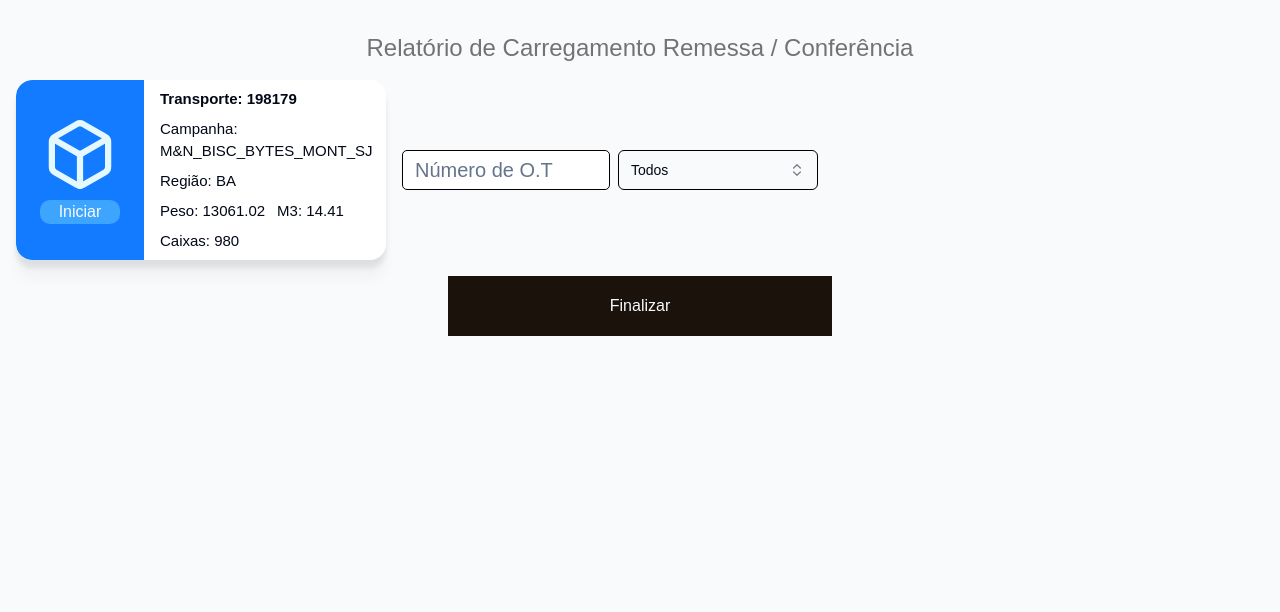
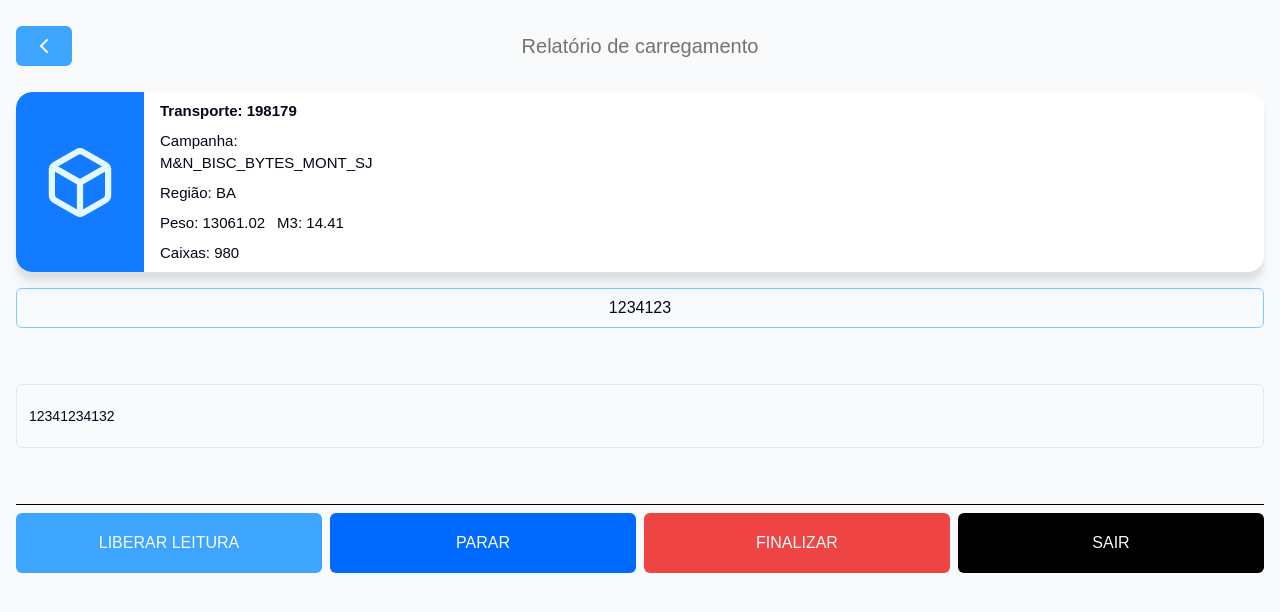
Before and after one commit to triforsys/coletor-bipagem, a React (Vite) app: page /transporte/1 in a window 1280 px wide. Shown: the top 612 px of the page. Built offline with nearby package versions, Linux system fonts and the light colour scheme.

Commit message:
feat: mock to test handle barcode

```diff
--- a/src/Pages/Transport.jsx
+++ b/src/Pages/Transport.jsx
@@ -1,105 +1,31 @@
-import React, { useEffect, useRef, useState } from 'react';
-import { userDecode } from '../lib/jwtDecode';
-import { ClipboardList, CircleCheck, X, CircleX, BoxIcon } from 'lucide-react';
+import React, { useEffect, useRef } from 'react';
+import { BoxIcon, ChevronLeftIcon } from 'lucide-react';
 import { Button } from '@/components/ui/button';
 import { Input } from '@/components/ui/input';
 import { useNavigate } from 'react-router-dom';
-import Select from '@/components/utils/Select';
 
-const formatCNPJ = (cnpj) =>
-  cnpj.replace(/^(\d{2})(\d{3})(\d{3})(\d{4})(\d{2})$/, '$1.$2.$3/$4-$5');
-
-let list = [
+const list = [
   {
-    ot: 175582,
-    costumer: '123412341234',
-    shipping: '123412341234',
-    invoice: '23413241234',
-    status: 'checked',
+    code: 12341234132,
+    error: false,
   },
   {
-    ot: 675644,
-    costumer: '09678543234',
-    shipping: '09678543234',
-    invoice: '09678543234',
-    status: 'pending',
-  },
-  {
-    ot: 54632544,
-    costumer: '67819283497',
-    shipping: '67819283497',
-    invoice: '67819283497',
-    status: 'checked',
+    code: 56789012345,
+    error: false,
   },
 ];
 
-// const CardReport = ({ children: report }) => {
-//   return (
-//     <div className="flex rounded-2xl card-shadow w-[370px] sm:w-[36rem] h-[171px] gap-2">
-//       <div className="flex rounded-l-2xl justify-center w-[128px] flex-col items-center gap-2 bg-slate-400">
-//         <ClipboardList className="w-[78px] h-[75px]" />
-//       </div>
-//       <div className="flex flex-col justify-between py-2 pl-2 text-[15px]">
-//         <p className="font-bold">O.T: {report.ot}</p>
-//         <p>Cliente: {report.costumer}</p>
-//         <p>Remessa: {report.shipping}</p>
-//         <p>Nota: {report.invoice}</p>
-//         <div className="flex justify-around">
-//           <CircleCheck
-//             className="fill-green-500 text-white"
-//             size={50}
-//             cursor="pointer"
-//           />
-//           <CircleX
-//             className="fill-red-500 text-white"
-//             size={50}
-//             cursor="pointer"
-//           />
-//         </div>
-//       </div>
-//     </div>
-//   );
-// };
-
-const CardInfo = () => {
-  const report = {
-    charge: window.location.pathname.split('/')[2],
-    cnpj: '43805810000128',
-    transporter: 'TAFF BRASIL TRANSPORTES LTDA',
-    plate: 'ABC-1234',
-    driverName: 'Rafael Silvw',
-  };
-
-  return (
-    <div className="flex rounded-2xl card-shadow w-[370px] sm:w-[36rem] min-h-24 gap-3">
-      <div className="flex rounded-l-2xl justify-center min-w-[128px] flex-col items-center gap-2 bg-black text-white text-md font-bold">
-        Carga:
-        <p className="text-3xl">{report.charge}</p>
-      </div>
-      <div className="flex flex-col gap-1 py-2 text-[15px]">
-        <p>Nome Transportador: </p>
-        <p>{report.transporter}</p>
-        <p>CNPJ: {formatCNPJ(report.cnpj)}</p>
-        <div className="flex gap-4">
-          <p>{report.plate}</p>
-          <p>{report.driverName}</p>
-        </div>
-      </div>
-    </div>
-  );
-};
-
 const CardReport = ({ children: report }) => {
   return (
-    <div className="flex rounded-2xl card-shadow min-w-[370px] max-w-[370px] text-ellipsis overflow-hidden pr-1 sm:w-96 h-[180px] gap-2">
+    <div className="flex rounded-2xl card-shadow min-w-[370px] w-full text-ellipsis overflow-hidden pr-1 h-[180px] gap-2">
       <div className="flex rounded-l-2xl justify-center min-w-[128px] flex-col items-center gap-2 bg-tangaroa-500">
         <BoxIcon className="w-[78px] h-[75px] text-tangaroa-50" />
-        <Button
+        {/* <Button
           className="rounded-[10px] w-20 h-6 bg-tangaroa-400 hover:bg-tangaroa-300"
           // onClick={() => redirectToTransportPage(report.charge)}
         >
           Iniciar
-        </Button>
+        </Button> */}
       </div>
       <div className="flex max-w-56 flex-col justify-between py-2 pl-2 text-[15px]">
         <p className="font-bold">Transporte: {report.charge}</p>
@@ -118,50 +44,72 @@ const CardReport = ({ children: report }) => {
 };
 
 export default function Report() {
-  // const [user, setUser] = useState(userDecode());
-  const [filteredList, setFilteredList] = useState([]);
   const navigate = useNavigate();
+  const barcodeRef = useRef();
 
-  const otRef = useRef();
+  const goBack = () => navigate(-1);
+  const goToHomepage = () => navigate('/coletas');
 
-  const getFilterListByOt = () => {
-    const ot = otRef.current.value;
+  const handleReleaseReading = () => {};
 
-    if (ot.length < 5) return list;
+  const handleStop = () => {};
+  const handleFinish = () => {
+    goToHomepage();
+  };
+  const handleExit = () => {
+    const reallyExit = confirm('Deseja realmente sair?');
 
-    return list.filter((item) => String(item.ot).startsWith(ot));
+    if (reallyExit) {
+      goToHomepage();
+    }
   };
 
-  const handleOt = () => {
-    setFilteredList(getFilterListByOt);
+  const handleBarcode = (obj) => {
+    // const barcode = barcodeRef.current.value;
+    // console.log(barcode);
+
+    if (obj.error) {
+      alert('Código inválido!');
+      return true;
+    }
+    barcodeRef.current.value = obj.code;
+    return false;
   };
 
-  const handleStatus = (value) => {
-    if (value === 'all' || !value) {
-      setFilteredList(getFilterListByOt);
-      return;
-    }
+  useEffect(() => {
+    let index = 0;
+    setInterval((e) => {
+      if (!list[index]) {
+        alert('Bipagem finalizada')
+        e.clearInterval();
+        return
+      }
 
-    setFilteredList(
-      getFilterListByOt().filter((item) => item.status === value),
-    );
-  };
+      const error = handleBarcode(list[index]);
+      if (error) return;
 
-  const redirectToHomePage = () => navigate(`/coletas`);
-
-  useEffect(() => {
-    setFilteredList(list);
+      index++;
+    }, [5000]);
   }, []);
 
   return (
     <div className="flex justify-center gap-2 mt-4 font-poppins">
       <div className="flex flex-wrap justify-center xl:justify-normal p-4 gap-4">
-        <div className="w-full">
-          <h1 className="text-center text-neutral-500 text-2xl">
-            Relatório de Carregamento Remessa / Conferência
-          </h1>
+        <div className="w-full flex justify-center relative mb-4 items-center">
+          <div className="left-0 absolute">
+            <Button
+              onClick={goBack}
+              className="bg-tangaroa-400 hover:bg-tangaroa-300 h-10 w-14"
+            >
+              <ChevronLeftIcon />
+            </Button>
+          </div>
+          <div className="flex justify-center">
+            <h1 className="text-xl text-neutral-500">
+              Relatório de carregamento
+            </h1>
+          </div>
         </div>
-        {/* <CardInfo /> */}
         <CardReport
           children={{
             charge: 198179,
@@ -172,45 +120,39 @@ export default function Report() {
             m3: 14.41,
           }}
         />
-        <div className="flex gap-2 items-center w-[370px] sm:w-[36rem]">
-          <Input
-            placeholder="Número de O.T"
-            onChange={handleOt}
-            ref={otRef}
-            className="rounded-[5px] bg-white border-black md:w-52 h-10 focus-visible:ring-offset-background focus-visible:ring-transparent text-xl"
-          />
-          <Select
-            options={[
-              {
-                label: 'Todos',
-                value: 'all',
-              },
-              {
-                label: 'Conferido',
-                value: 'checked',
-              },
-              {
-                label: 'Pendente',
-                value: 'pending',
-              },
-            ]}
-            className="border-black"
-            InitialTextOption=""
-            handleValueChange={handleStatus}
-            valueSelected="all"
-          />
+        <div className="border border-tangaroa-300 rounded-md w-full h-10 text-center justify-center flex flex-col">
+          {1234123}
         </div>
-
-        {/* {filteredList.map((report, index) => (
-          <CardReport key={report.ot + index}>{report}</CardReport>
-        ))} */}
-        <div className="w-full text-center">
-          <Button
-            className="w-full bg-[#1A120B] rounded-none max-w-96"
-            onClick={redirectToHomePage}
-          >
-            Finalizar
-          </Button>
+        <Input
+          ref={barcodeRef}
+          onChange={handleBarcode}
+          className="text my-10 h-16"
+          placeholder="Código de barras"
+        />
+        <div className="w-full text-center flex justify-center border-t-[1px] border-t-black pt-2">
+          <div className="w-full  flex flex-col lg:flex-row gap-2">
+            <Button
+              className="w-full rounded-md bg-tangaroa-400 hover:bg-tangaroa-300"
+              onClick={handleReleaseReading}
+            >
+              LIBERAR LEITURA
+            </Button>
+            <Button className="w-full button rounded-md" onClick={handleStop}>
+              PARAR
+            </Button>
+            <Button
+              className="w-full rounded-md bg-red-500 hover:bg-red-400"
+              onClick={handleFinish}
+            >
+              FINALIZAR
+            </Button>
+            <Button
+              className="w-full rounded-md bg-black hover:bg-gray-900"
+              onClick={handleExit}
+            >
+              SAIR
+            </Button>
+          </div>
         </div>
       </div>
     </div>
```
